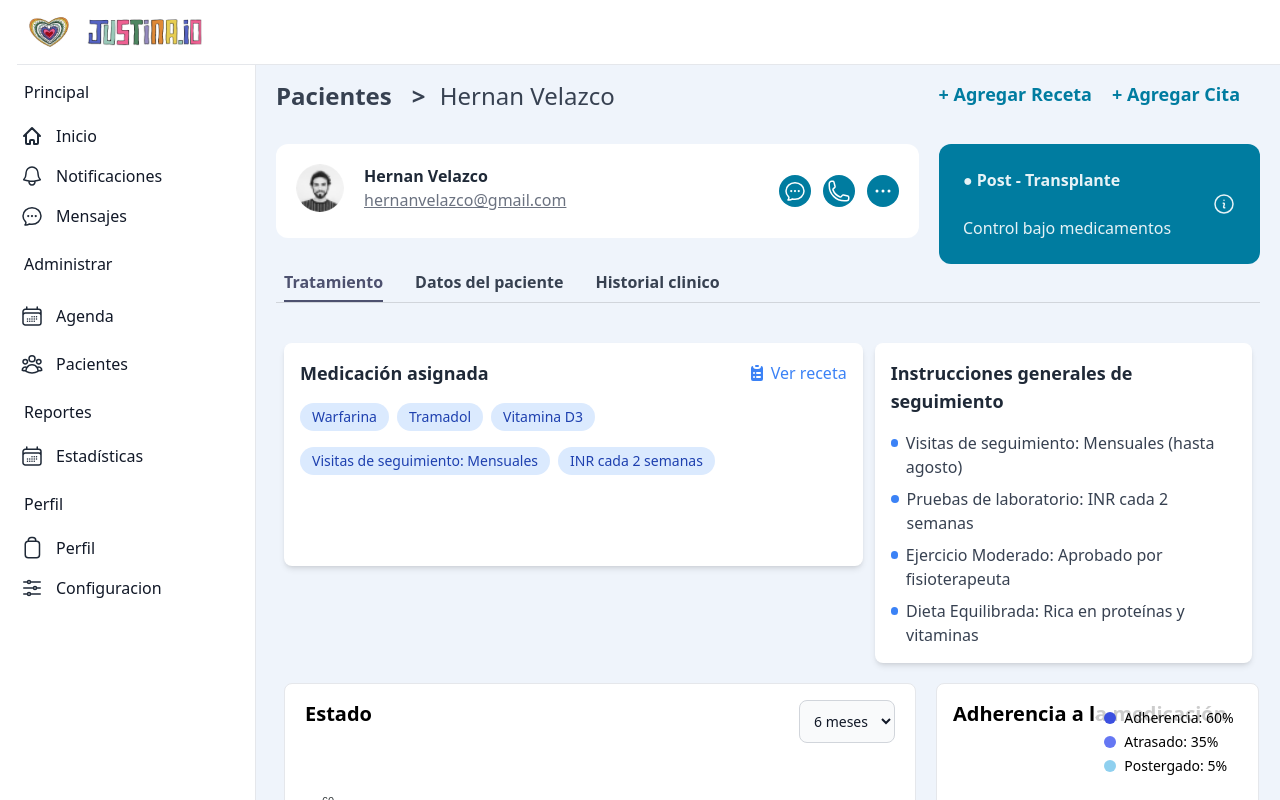
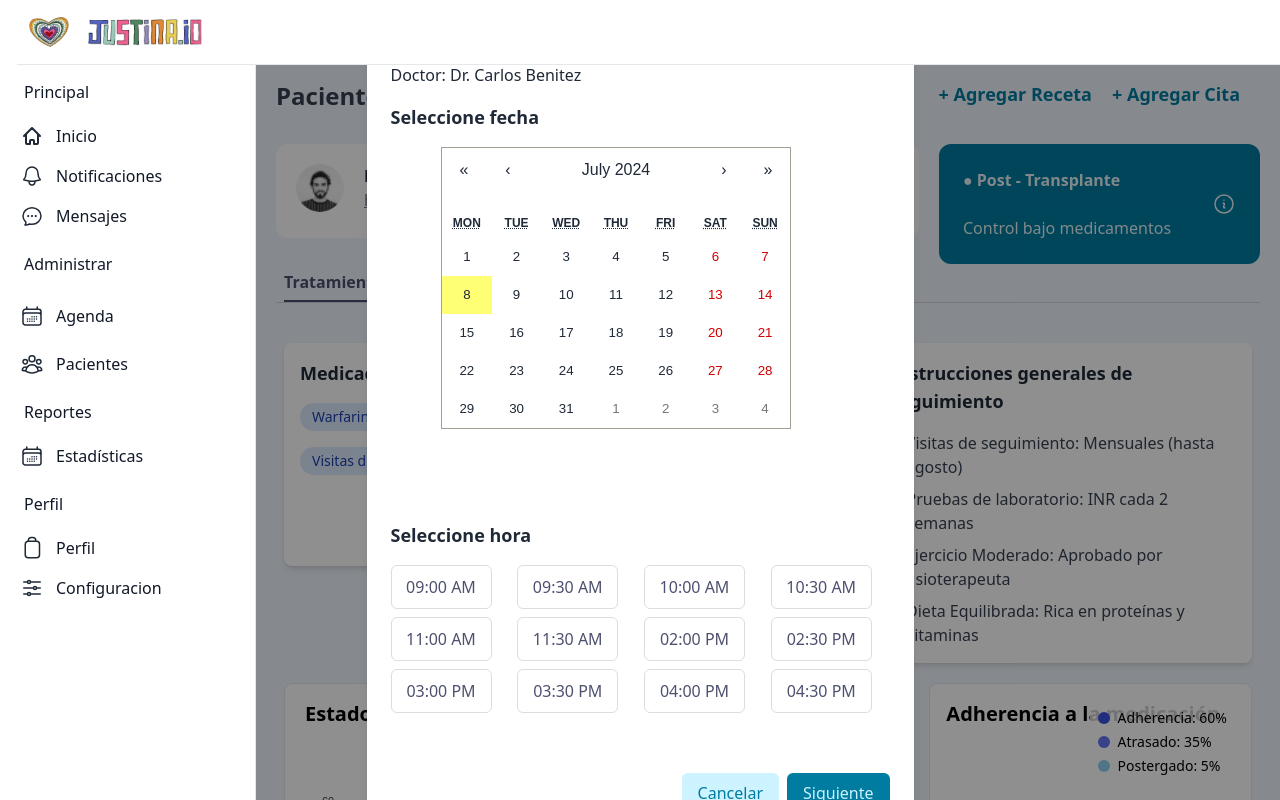
Before and after one commit to No-Country-simulation/h1-09-java-react, a React (Vite) app in the folder justina-io/: page /paciente in a window 1280 px wide. Both pictures are taken after a click on the element "+ Agregar Cita". Shown: the top 800 px of the page. Built offline with nearby package versions, Linux system fonts and the light colour scheme.

Commit message:
feat: add new feature/appointment-scheduling-modal)

```diff
--- /dev/null
+++ b/justina-io/src/components/modal/AppointmentModal.jsx
@@ -0,0 +1,71 @@
+import React, { useState } from 'react';
+import Calendar from 'react-calendar';
+import 'react-calendar/dist/Calendar.css';
+import { FaTimes } from 'react-icons/fa';
+
+const AppointmentModal = ({ onNext, onClose }) => {
+  const [selectedTime, setSelectedTime] = useState(null);
+
+  const times = [
+    '09:00 AM', '09:30 AM', '10:00 AM', '10:30 AM', '11:00 AM', '11:30 AM',
+    '02:00 PM', '02:30 PM', '03:00 PM', '03:30 PM', '04:00 PM', '04:30 PM'
+  ];
+
+  const handleTimeClick = (time) => {
+    setSelectedTime(time);
+  };
+
+  return (
+    <div className="fixed inset-0 flex items-center justify-center bg-[#00000070]">
+      <div className="relative w-[547px] h-[874px] p-6 bg-white rounded-lg shadow-lg flex flex-col">
+        <button
+          className="absolute top-4 right-4 w-8 h-8 bg-[#EFF4FB] rounded-full flex items-center justify-center hover:bg-[#dce3f1]"
+          onClick={onClose}
+        >
+          <FaTimes className="text-[#4D516F] w-4 h-4" />
+        </button>
+        <h1 className="text-xl font-bold mb-4">Consulta médica con Hernan Velazco</h1>
+        <p className="mb-2">Especialidad: Cardiólogo</p>
+        <p className="mb-4">Doctor: Dr. Carlos Benitez</p>
+        <h2 className="text-lg font-semibold mb-4">Seleccione fecha</h2>
+        <div className="flex justify-center mb-6">
+          <div className="w-[398px] h-[350px]">
+            <Calendar />
+          </div>
+        </div>
+        <h2 className="text-lg font-semibold mb-4">Seleccione hora</h2>
+        <div className="grid grid-cols-4 gap-2 mb-6">
+          {times.map((time, index) => (
+            <button
+              key={index}
+              onClick={() => handleTimeClick(time)}
+              className={`w-[101px] h-[44px] rounded-md border border-[#DDDDDD] ${
+                selectedTime === time
+                  ? 'bg-[#CCF3FF] text-[#007CA0]'
+                  : 'bg-white text-[#4D516F] hover:bg-[#CCF3FF] hover:text-[#007CA0]'
+              }`}
+            >
+              {time}
+            </button>
+          ))}
+        </div>
+        <div className="flex justify-end mt-auto space-x-2">
+          <button
+            className="px-4 py-2 bg-[#CCF3FF] text-[#007CA0] rounded-md hover:bg-[#B2E1F5] hover:text-[#005F80]"
+            onClick={onClose}
+          >
+            Cancelar
+          </button>
+          <button
+            className="px-4 py-2 bg-[#007CA0] text-[#CCF3FF] rounded-md hover:bg-[#005F80] hover:text-[#B2E1F5]"
+            onClick={onNext}
+          >
+            Siguiente
+          </button>
+        </div>
+      </div>
+    </div>
+  );
+};
+
+export default AppointmentModal;
--- /dev/null
+++ b/justina-io/src/components/modal/ConfirmationModal.jsx
@@ -0,0 +1,93 @@
+import React, { useState } from 'react';
+import { FaArrowLeft, FaTimes, FaMapMarkerAlt, FaCamera, FaFileAlt } from 'react-icons/fa';
+
+const ConfirmationModal = ({ onBack, onClose }) => {
+  const [selectedType, setSelectedType] = useState(null);
+
+  const handleTypeClick = (type) => {
+    setSelectedType(type);
+  };
+
+  return (
+    <div className="fixed inset-0 flex items-center justify-center bg-[#00000070]">
+      <div className="relative w-[547px] h-[858px] p-6 bg-white rounded-lg shadow-lg flex flex-col">
+        <button
+          className="absolute top-4 left-4 w-8 h-8 bg-[#DDDDDD] rounded-full flex items-center justify-center"
+          onClick={onBack}
+        >
+          <FaArrowLeft className="text-[#4D516F] w-4 h-4" />
+        </button>
+        <button
+          className="absolute top-4 right-4 w-8 h-8 bg-[#DDDDDD] rounded-full flex items-center justify-center"
+          onClick={onClose}
+        >
+          <FaTimes className="text-[#4D516F] w-4 h-4" />
+        </button>
+        <h1 className="text-xl font-bold mb-4 mt-7">Consulta médica con Hernan Velazco</h1>
+        <div className="flex justify-between mb-4">
+          <p className="mb-2">Especialidad: Cardiólogo</p>
+          <p>Fecha: 16 de Agosto</p>
+        </div>
+        <div className="flex justify-between mb-4">
+          <p className="mb-2">Doctor: Dr. Carlos Benitez</p>
+          <p>Hora: 09:00 AM</p>
+        </div>
+        <h2 className="text-lg font-semibold mb-4">Tipo de consulta</h2>
+        <div className="flex mb-6">
+          {['Presencial', 'Mensaje', 'Llamada', 'Videoconferencia'].map((type, index) => (
+            <button
+              key={index}
+              onClick={() => handleTypeClick(type)}
+              className={`flex-1 h-[44px] rounded-md text-[#4D516F] mr-2 last:mr-0 ${
+                selectedType === type
+                  ? 'bg-[#CCF3FF] text-[#007CA0]'
+                  : 'bg-white hover:bg-[#CCF3FF] hover:text-[#007CA0]'
+              } border-none`}
+            >
+              {type}
+            </button>
+          ))}
+        </div>
+        <h2 className="text-lg font-semibold mb-4 flex items-center">
+          <FaMapMarkerAlt className="mr-2 text-[#4D516F]" /> Ubicación
+        </h2>
+        <input
+          type="text"
+          placeholder="Dirección de la clínica"
+          className="w-full h-[44px] border border-[#DDDDDD] rounded-md p-2 mb-6 focus:outline-none focus:border-[#007CA0]"
+        />
+        <h2 className="text-lg font-semibold mb-4 flex items-center">
+          <FaCamera className="mr-2 text-[#4D516F]" /> Enlace de Google Meet
+        </h2>
+        <input
+          type="text"
+          placeholder="Añadir enlace de Google Meet"
+          className="w-full h-[44px] border border-[#DDDDDD] rounded-md p-2 mb-6 focus:outline-none focus:border-[#007CA0]"
+        />
+        <h2 className="text-lg font-semibold mb-4 flex items-center">
+          <FaFileAlt className="mr-2 text-[#4D516F]" /> Descripción
+        </h2>
+        <textarea
+          placeholder="Comentarios adicionales"
+          className="w-full h-[160px] border border-[#DDDDDD] rounded-md p-2 mb-6 focus:outline-none focus:border-[#007CA0]"
+        />
+        <div className="flex justify-end space-x-2">
+          <button
+            className="px-4 py-2 bg-[#CCF3FF] text-[#007CA0] rounded-md hover:bg-[#B2E1F5] hover:text-[#005F80]"
+            onClick={onClose}
+          >
+            Cancelar
+          </button>
+          <button
+            className="px-4 py-2 bg-[#007CA0] text-[#CCF3FF] rounded-md hover:bg-[#005F80] hover:text-[#B2E1F5]"
+            onClick={onClose}
+          >
+            Agendar cita
+          </button>
+        </div>
+      </div>
+    </div>
+  );
+};
+
+export default ConfirmationModal;
--- a/justina-io/src/layouts/LayoutsNav.jsx
+++ b/justina-io/src/layouts/LayoutsNav.jsx
@@ -1,4 +1,4 @@
-import Navbar from '../components/Navbar/Navbar';
+import Navbar from '../components/navbar/Navbar';
 
 const LayoutsNav = ({ children }) => {
   return (
--- a/justina-io/src/pages/Patients.jsx
+++ b/justina-io/src/pages/Patients.jsx
@@ -7,16 +7,20 @@ import LayoutSidebar from '../layouts/layoutSidebar';
 import CardWithDate from '../components/card/CardWithDate';
 import Recipe from '../components/recipe/Recipe';
 import PatientInfo from '../components/patientInfo/PatientInfo';
+import AppointmentModal from '../components/modal/AppointmentModal';
+import ConfirmationModal from '../components/modal/ConfirmationModal';
 import './Patients.css';
 import Statistics from '../components/molecules/Statistics';
 
 function Patients() {
   const [activeSection, setActiveSection] = useState('Tratamiento');
   const [isRecipeModalOpen, setIsRecipeModalOpen] = useState(false);
-  const [isCardFlipped, setIsCardFlipped] = useState(false); // Estado para manejar el flip
+  const [isAppointmentModalOpen, setIsAppointmentModalOpen] = useState(false);
+  const [isConfirmationModalOpen, setIsConfirmationModalOpen] = useState(false);
+  const [isCardFlipped, setIsCardFlipped] = useState(false);
 
   const handleCardClick = () => {
-    setIsCardFlipped(!isCardFlipped); // Alterna entre la vista frontal y trasera
+    setIsCardFlipped(!isCardFlipped);
   };
 
   const renderSectionContent = () => {
@@ -40,6 +44,28 @@ function Patients() {
     setIsRecipeModalOpen(false);
   };
 
+  const handleOpenAppointmentModal = () => {
+    setIsAppointmentModalOpen(true);
+  };
+
+  const handleCloseAppointmentModal = () => {
+    setIsAppointmentModalOpen(false);
+  };
+
+  const handleOpenConfirmationModal = () => {
+    setIsConfirmationModalOpen(true);
+    setIsAppointmentModalOpen(false);
+  };
+
+  const handleCloseConfirmationModal = () => {
+    setIsConfirmationModalOpen(false);
+  };
+
+  const handleBackToAppointmentModal = () => {
+    setIsConfirmationModalOpen(false);
+    setIsAppointmentModalOpen(true);
+  };
+
   return (
     <LayoutSidebar>
       <section className="flex flex-col w-full gap-8 py-5 mt-10">
@@ -51,7 +77,7 @@ function Patients() {
           </h3>
           <div className="flex gap-5 font-semibold me-5 text-[#007CA0] text-lg">
             <h3 className="cursor-pointer" onClick={handleOpenRecipeModal}>+ Agregar Receta</h3>
-            <h3 className="cursor-pointer">+ Agregar Cita</h3>
+            <h3 className="cursor-pointer" onClick={handleOpenAppointmentModal}>+ Agregar Cita</h3>
           </div>
         </article>
         <article className="flex gap-5">
@@ -84,7 +110,6 @@ function Patients() {
             </div>
           </div>
 
-          {/* Tarjeta con animación de flip */}
           <div className="relative w-1/3 max-w-sm">
             <div
               className={`flip-card ${isCardFlipped ? 'flipped' : ''}`}
@@ -128,8 +153,11 @@ function Patients() {
         </article>
       </section>
 
-      {/* Mostrar el modal si isRecipeModalOpen es true */}
       {isRecipeModalOpen && <Recipe onClose={handleCloseRecipeModal} />}
+
+      {isAppointmentModalOpen && <AppointmentModal onClose={handleCloseAppointmentModal} onNext={handleOpenConfirmationModal} />}
+
+      {isConfirmationModalOpen && <ConfirmationModal onBack={handleBackToAppointmentModal} onClose={handleCloseConfirmationModal} />}
     </LayoutSidebar>
   );
 }
```
